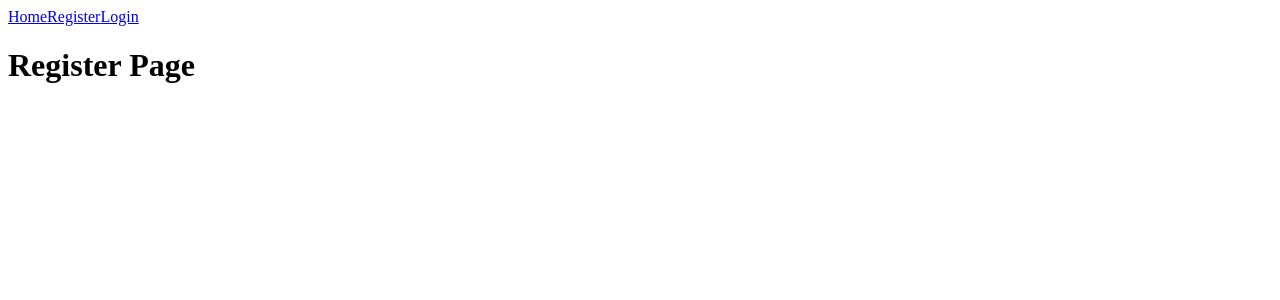
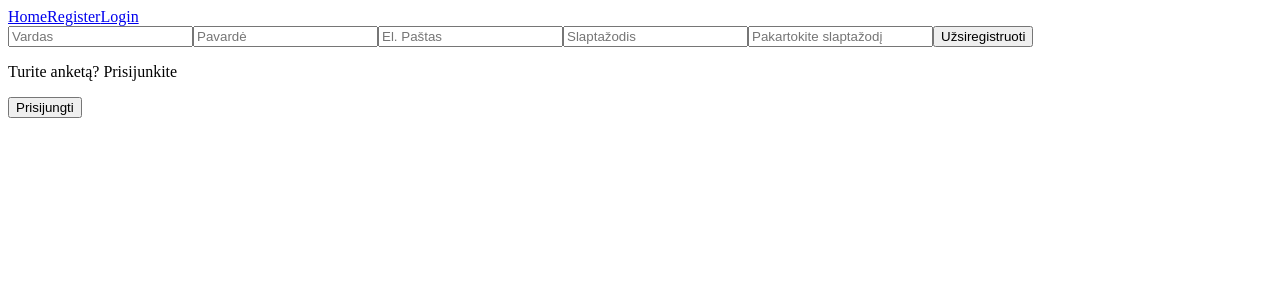
Before and after one commit to AurimasVi/Final_Fullstack_project, a React (Create React App) app: page /register in a window 1280 px wide. Shown: the top 300 px of the page. Built offline with nearby package versions, Linux system fonts and the light colour scheme.

Commit message:
main fucntionality of register page

```diff
--- a/src/components/Button/Button.jsx
+++ b/src/components/Button/Button.jsx
@@ -1,3 +1,3 @@
-export const Button = ({ buttonText }) => {
-  return <button>{buttonText}</button>;
+export const Button = ({ buttonText, type }) => {
+  return <button type={type}>{buttonText}</button>;
 };
--- a/src/components/Form/Form.jsx
+++ b/src/components/Form/Form.jsx
@@ -1,12 +1,3 @@
-import { Input } from "../Input/Input";
-
-export const Form = () => {
-  return (
-    <form action="">
-      <Input type="text" inputName="firstName" placeHolder="Vardas" />
-      <Input type="text" inputName="lastName" placeHolder="Pavardė" />
-      <Input type="email" inputName="email" placeHolder="El. Paštas" />
-      <Input type="password" inputName="password" placeHolder="Slaptažodis" />
-    </form>
-  );
+export const Form = ({ children, onSubmit }) => {
+  return <form onSubmit={onSubmit}>{children}</form>;
 };
--- a/src/components/Input/Input.jsx
+++ b/src/components/Input/Input.jsx
@@ -1,3 +1,17 @@
-export const Input = ({ type, inputName, placeHolder }) => {
-  return <input type={type} name={inputName} placeholder={placeHolder}></input>;
+export const Input = ({
+  type,
+  inputName,
+  placeHolder,
+  className,
+  onChange,
+}) => {
+  return (
+    <input
+      type={type}
+      name={inputName}
+      placeholder={placeHolder}
+      className={className}
+      onChange={onChange}
+    ></input>
+  );
 };
--- a/src/pages/Register/Register.jsx
+++ b/src/pages/Register/Register.jsx
@@ -1,7 +1,91 @@
+import { Form } from "../../components/Form/Form";
+import { Input } from "../../components/Input/Input";
+import { Button } from "../../components/Button/Button";
+import { useState } from "react";
+
 export const Register = () => {
+  const [formData, setFormData] = useState({
+    firstName: "",
+    lastName: "",
+    email: "",
+    password: "",
+  });
+
+  const handleChange = (e) => {
+    setFormData({
+      ...formData,
+      [e.target.name]: e.target.value,
+    });
+  };
+
+  const handleSubmit = async (e) => {
+    e.preventDefault();
+    try {
+      const response = await fetch("http://localhost:5000/api/users/register", {
+        method: "POST",
+        headers: {
+          "Content-Type": "application/json",
+        },
+        body: JSON.stringify(formData),
+      });
+      if (response.ok) {
+        const data = await response.json();
+        console.log(data);
+      } else {
+        console.error("Registration failed");
+      }
+    } catch (error) {
+      console.error(error);
+    }
+  };
+
   return (
     <>
-      <h1>Register Page</h1>
+      <Form onSubmit={handleSubmit}>
+        <Input
+          type="text"
+          inputName="firstName"
+          placeHolder="Vardas"
+          className="firstName"
+          value={formData.firstName}
+          onChange={handleChange}
+        />
+        <Input
+          type="text"
+          inputName="lastName"
+          placeHolder="Pavardė"
+          className="lastName"
+          value={formData.lastName}
+          onChange={handleChange}
+        />
+        <Input
+          type="email"
+          inputName="email"
+          placeHolder="El. Paštas"
+          className="email"
+          value={formData.email}
+          onChange={handleChange}
+        />
+        <Input
+          type="password"
+          inputName="password"
+          placeHolder="Slaptažodis"
+          className="password"
+          value={formData.password}
+          onChange={handleChange}
+        />
+        <Input
+          type="password"
+          inputName="repeatPassword"
+          placeHolder="Pakartokite slaptažodį"
+          className="repeatPassword"
+        />
+        <Button buttonText="Užsiregistruoti" type="submit" />
+      </Form>
+      <div>
+        <p>Turite anketą? Prisijunkite</p>
+        <Button buttonText="Prisijungti" />
+      </div>
     </>
   );
 };
```
